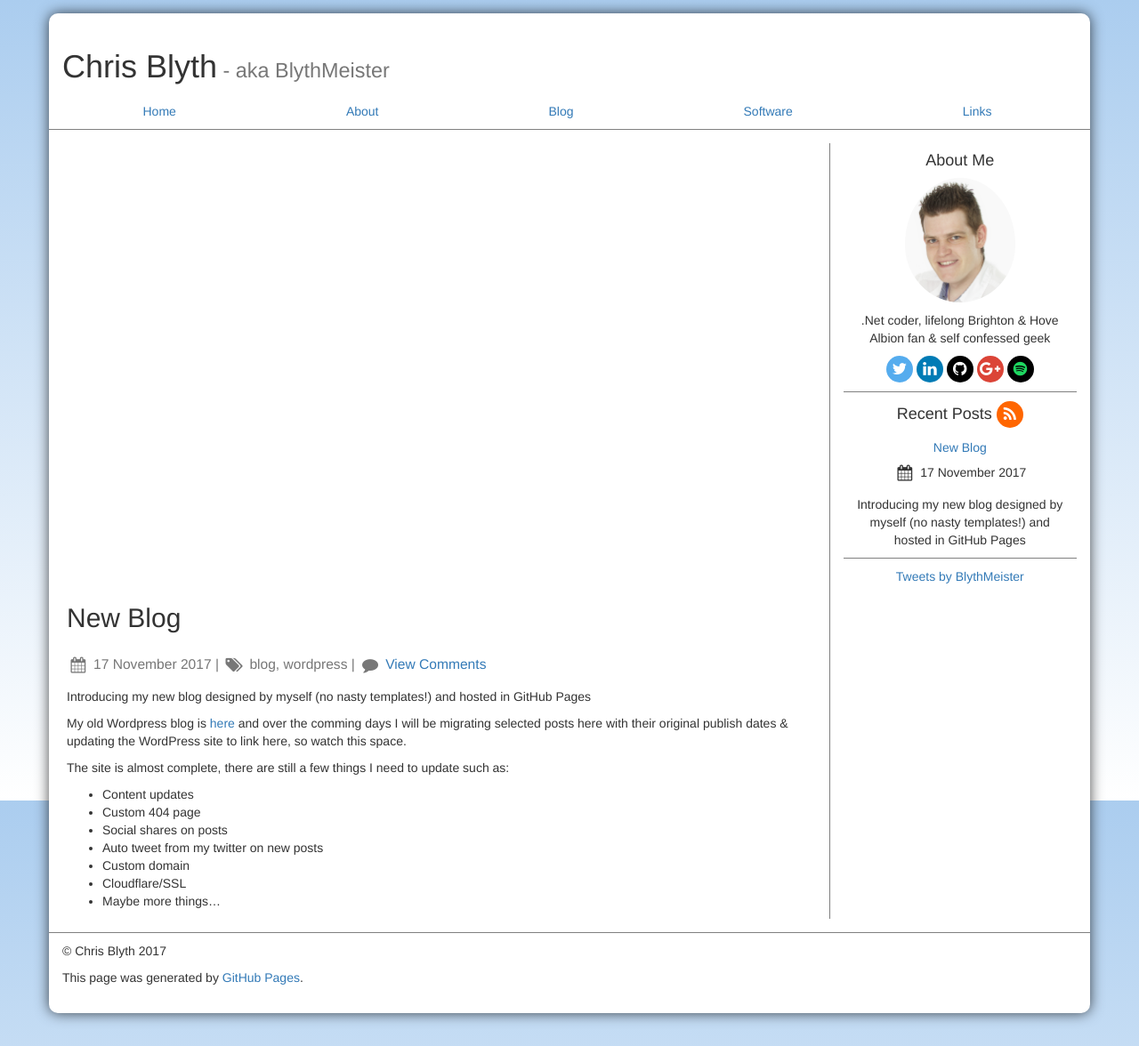
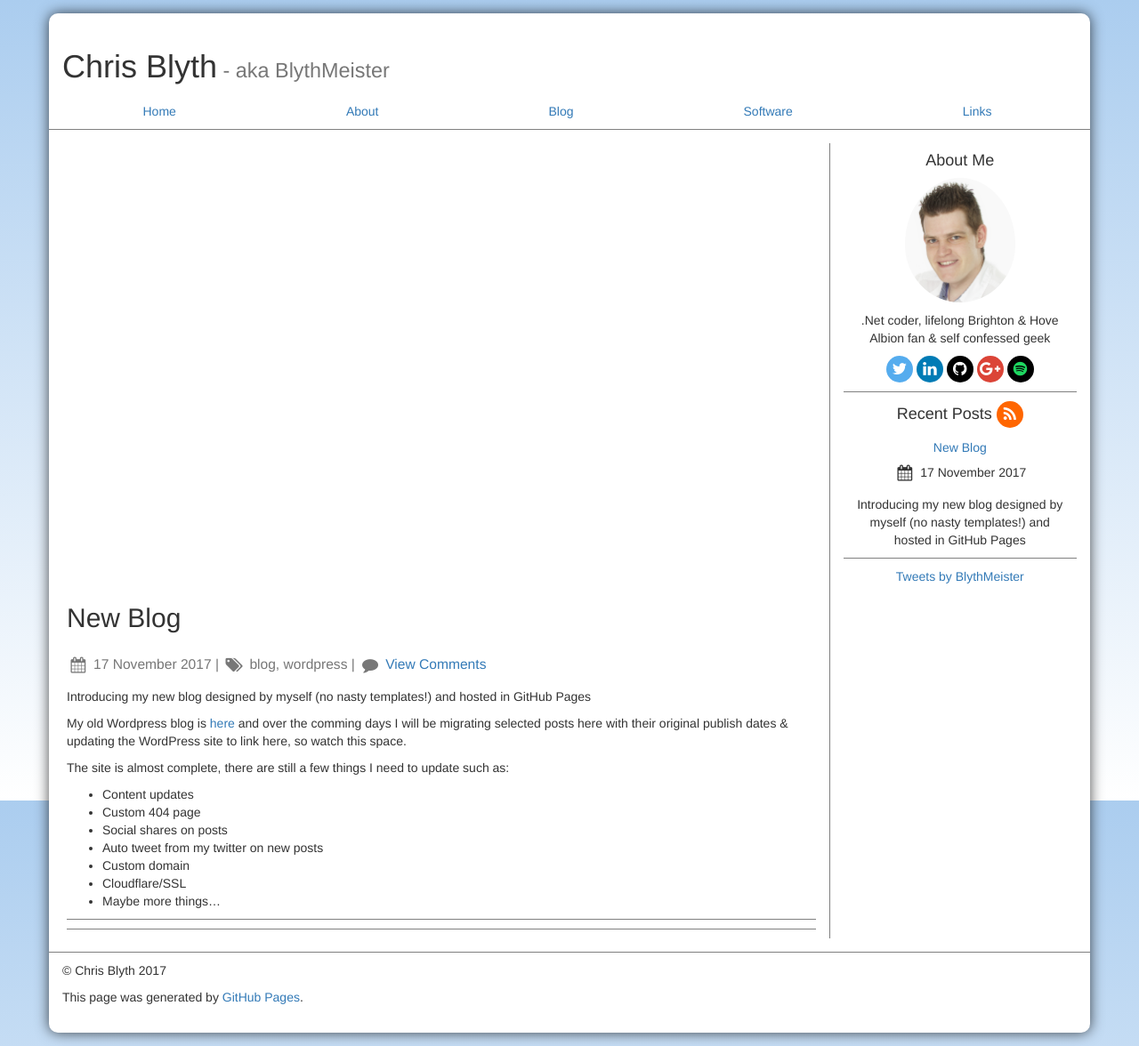
Before and after one commit to BlythMeister/blyth.me.uk, a Jekyll site: the page built from _posts/2017-07-25-new-blog.md, in a window 1280 px wide. Shown: the whole page at 89% size. Built offline with Jekyll 4.4.1, drawn with Linux system fonts in a browser that asks for light colours; comment, search, counter and statistics services are not loaded; before the commit the page ends 1154 px from its top, so only the background shows below that.

Commit message:
Added deviders on post

```diff
--- a/_layouts/post.html
+++ b/_layouts/post.html
@@ -34,15 +34,15 @@
                         <p>
                             {{ content }}
                         </p>
-                        <p>
+                        <p class="devide-top">
                             <div class="addthis_inline_share_toolbox"></div>
                         </p>
-                        <p>
-                            {% if post.comments %}
+                        {% if post.comments %}
+                        <p class="devide-top">
                             <div id="disqus_thread"></div>
                             <noscript>Please enable JavaScript to view the <a href="https://disqus.com/?ref_noscript">comments powered by Disqus.</a></noscript>
-                            {% endif %}
                         </p>
+                        {% endif %}
                         <p>
                             <div class="pull-left">
                                 {% if post.previous.url %}
--- a/blog/index.html
+++ b/blog/index.html
@@ -10,7 +10,7 @@ NOTE: This has to be HTML for the paginator to work
 <h2>Blog Posts <a href="{{ site.url }}/feed.xml" class="fa fa-rss"></a></h2>
 
 {% for post in paginator.posts %}
-<div class="{% if forloop.last == false %}post-devide-bottom{% endif %}">
+<div class="{% if forloop.last == false %}devide-bottom{% endif %}">
     <h3><a href="{{ post.url }}">{{ post.title }}</a></h3>
     <h4>
         <small>
--- a/css/styles.css
+++ b/css/styles.css
@@ -90,8 +90,12 @@ body {
         padding-top: 10px;
     }
 
-.post-devide-bottom {
+.devide-bottom {
     border-bottom: 1px solid grey;
+}
+
+.devide-top {
+    border-top: 1px solid grey;
 }
 
 .fa {
```
